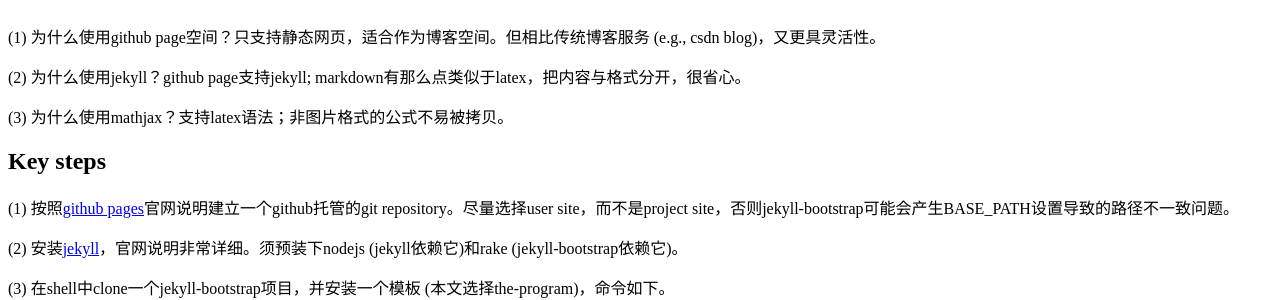
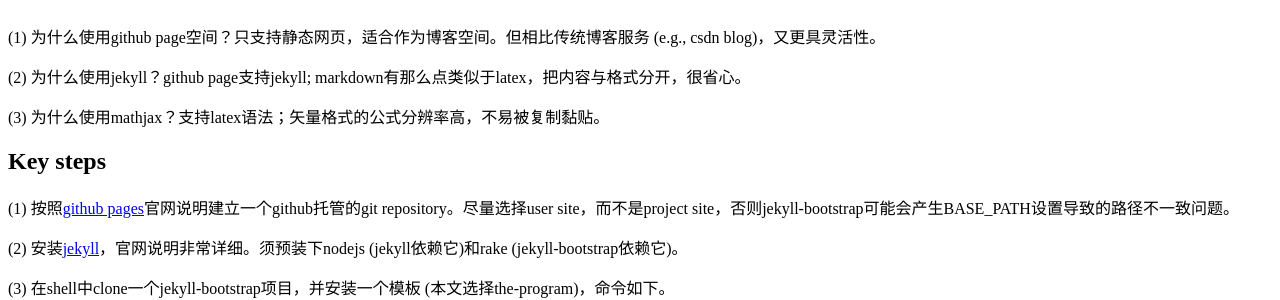
Before and after one commit to qf6101/qf6101.github.io, a Jekyll site: the page built from _posts/gitpage/2014-08-31-github-page-setup.md, in a window 1280 px wide. Shown: the part 577-877 px from the top of the page. Built offline with Jekyll 4.4.1, drawn with Linux system fonts in a browser that asks for light colours; comment, search, counter and statistics services are not loaded.

Commit message:
update the first post

```diff
--- a/_posts/gitpage/2014-08-31-github-page-setup.md
+++ b/_posts/gitpage/2014-08-31-github-page-setup.md
@@ -30,7 +30,7 @@ tags : [github page, jekyll, jekyll-bootstrap]
 
 (2) 为什么使用jekyll？github page支持jekyll; markdown有那么点类似于latex，把内容与格式分开，很省心。
 
-(3) 为什么使用mathjax？支持latex语法；非图片格式的公式不易被拷贝。
+(3) 为什么使用mathjax？支持latex语法；矢量格式的公式分辨率高，不易被复制黏贴。
 
 ##Key steps
 
```
